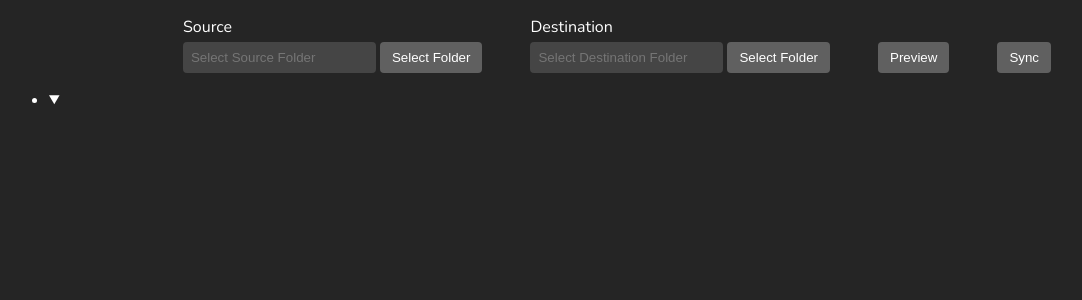
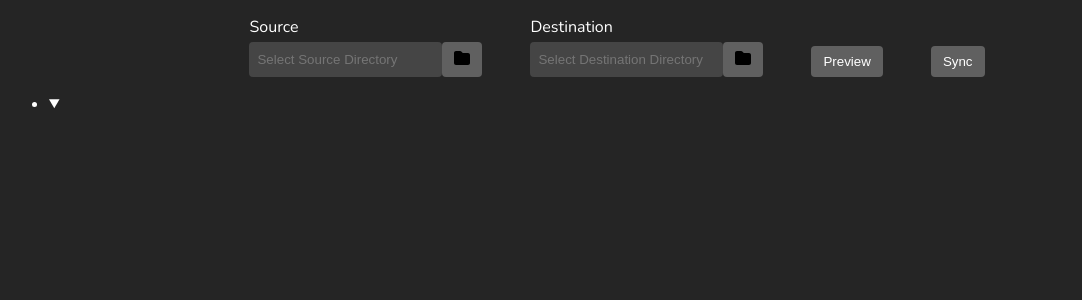
Before and after one commit to KohGuanZeh/lsync, a Vue app in the folder frontend/: page / in a window 1280 px wide. Shown: the top 300 px of the page, without its empty margins (23-1105 px from the left). Built offline with nearby package versions, Linux system fonts and the light colour scheme.

Commit message:
Refactor directory select

```diff
--- a/frontend/src/App.vue
+++ b/frontend/src/App.vue
@@ -1,9 +1,9 @@
 <script lang="ts" setup>
-import UniDirectionalSyncMenu from './components/UniDirectionalSyncMenu.vue';
+import UniDirectionalSyncPage from './components/UniDirectionalSyncPage.vue';
 </script>
 
 <template>
-    <UniDirectionalSyncMenu></UniDirectionalSyncMenu>
+    <UniDirectionalSyncPage></UniDirectionalSyncPage>
 </template>
 
 <style></style>
--- /dev/null
+++ b/frontend/src/components/DirectorySelect.vue
@@ -0,0 +1,80 @@
+<script lang="ts">
+export enum DirType {
+    Src = "src",
+    Dst = "dst"
+}
+
+function getLabel(dirType: DirType): string {
+    if (dirType == DirType.Dst) {
+        return "Destination";
+    }
+    return "Source";
+}
+</script>
+
+
+<script lang="ts" setup>
+import { PropType, watch } from 'vue';
+import { SelectDirectory } from '../../wailsjs/go/backend/App';
+
+const props = defineProps({
+    dirType: {
+        type: String as PropType<DirType>,
+        required: true,
+        default: DirType.Src,
+    },
+    dirVal: {
+        type: String,
+        required: true,
+        default: ""
+    }
+});
+const emit = defineEmits(['update-dir-value']);
+const label = getLabel(props.dirType);
+
+watch(() => props.dirVal, (newDirVal) => {
+    emit('update-dir-value', props.dirType, newDirVal);
+});
+
+function selectDirectory() {
+    const title = `Select ${label} Directory`;
+    SelectDirectory(title).then(res => {
+        if (res.length != 0) {
+            emit('update-dir-value', props.dirType, res);
+        }
+    }, err => {
+        console.log(err);
+    });
+}
+</script>
+
+<template>
+    <div class="dir-select-container">
+        <label :for="`${dirType}-dir`">{{ label }}</label>
+        <div class="dir-select-controls">
+            <input :name="`${dirType}-dir`" v-model="props.dirVal" :placeholder="`Select ${label} Directory`"
+                autocomplete="off" type="text" />
+            <button @click="selectDirectory">
+                <img class="img-btn" src="../assets/images/icons/folder-solid.svg" alt="select-dir-icon">
+            </button>
+        </div>
+    </div>
+</template>
+
+<style scoped>
+.dir-select-container {
+    display: flex;
+    flex-direction: column;
+    gap: 0.25rem;
+}
+
+.dir-select-controls {
+    display: flex;
+}
+
+.img-btn {
+    margin: auto;
+    width: 1rem;
+    height: 1rem;
+}
+</style>
--- a/frontend/src/components/SyncPreviewTree.vue
+++ b/frontend/src/components/SyncPreviewTree.vue
@@ -22,6 +22,7 @@ function getClassFromSyncStatus(status?: string): string {
 }
 </script>
 
+<!-- Need to add key for v-for -->
 <template>
     <ul>
         <li>
--- a/frontend/src/components/UniDirectionalSyncMenu.vue
+++ /dev/null
@@ -1,104 +0,0 @@
-<script lang="ts" setup>
-import { ref } from 'vue'
-import { PreviewSync, SelectDirectory } from "../../wailsjs/go/backend/App"
-import SyncPreviewTree from './SyncPreviewTree.vue';
-import { dirsyncmap } from '../../wailsjs/go/models';
-
-enum DirType {
-    Src = "src",
-    Dst = "dst"
-}
-
-const srcDir = ref("");
-const dstDir = ref("");
-const dirPreview = ref<dirsyncmap.DirSyncStruct | undefined>(undefined);
-
-function selectFolder(dirType: DirType) {
-    let title = "Select Source Directory";
-    let dirRef = srcDir;
-    if (dirType != DirType.Src) {
-        title = "Select Destination Directory";
-        dirRef = dstDir;
-    }
-    SelectDirectory(title).then(res => {
-        if (res.length != 0) {
-            dirRef.value = res;
-            dirPreview.value = undefined;
-        }
-    }, err => {
-        console.log(err);
-    });
-}
-
-function previewSync() {
-    PreviewSync(srcDir.value, dstDir.value).then(res => {
-        dirPreview.value = res;
-    }, err => {
-        console.log(err);
-        dirPreview.value = undefined;
-    })
-}
-
-</script>
-
-<template>
-    <main>
-        <section class="lsync-controls">
-            <div id="src-input" class="dir-select-container">
-                <label for="src-dir">Source</label>
-                <div class="dir-select">
-                    <input id="src-dir" name="src-dir" v-model="srcDir" placeholder="Select Source Folder"
-                        autocomplete="off" type="text" />
-                    <button @click="selectFolder(DirType.Src)">Select Folder</button>
-                </div>
-            </div>
-            <div id="dst-input" class="dir-select-container">
-                <label for="dst-dir">Destination</label>
-                <div class="dir-select">
-                    <input id="dst-dir" name="dst-dir" v-model="dstDir" placeholder="Select Destination Folder"
-                        autocomplete="off" type="text" />
-                    <button @click="selectFolder(DirType.Dst)">Select Folder</button>
-                </div>
-            </div>
-            <button class="btn" @click="previewSync">
-                Preview
-            </button>
-            <button class="btn">
-                Sync
-            </button>
-        </section>
-        <section>
-            <SyncPreviewTree :dirPreview="dirPreview" :dirName="dstDir"></SyncPreviewTree>
-        </section>
-    </main>
-</template>
-
-<style scoped>
-main {
-    width: 100%;
-    display: flex;
-    flex-direction: column;
-}
-
-.btn {
-    margin-top: auto;
-    max-height: fit-content;
-}
-
-.lsync-controls {
-    margin: 0 auto;
-    display: flex;
-    gap: 3rem;
-}
-
-.dir-select-container {
-    display: flex;
-    flex-direction: column;
-    gap: 0.25rem;
-}
-
-.dir-select {
-    display: flex;
-    gap: 0.25rem;
-}
-</style>
--- /dev/null
+++ b/frontend/src/components/UniDirectionalSyncPage.vue
@@ -0,0 +1,63 @@
+<script lang="ts" setup>
+import { ref } from 'vue'
+import { PreviewSync, SelectDirectory } from '../../wailsjs/go/backend/App'
+import SyncPreviewTree from './SyncPreviewTree.vue';
+import { dirsyncmap } from '../../wailsjs/go/models';
+import DirectorySelect, { DirType } from './DirectorySelect.vue'
+
+const srcDir = ref("");
+const dstDir = ref("");
+const dirPreview = ref<dirsyncmap.DirSyncStruct | undefined>(undefined);
+
+function updateDirVal(dirType: DirType, newDirVal: string) {
+    const refDir = dirType == DirType.Src ? srcDir : dstDir;
+    refDir.value = newDirVal;
+    dirPreview.value = undefined;
+}
+
+function previewSync() {
+    PreviewSync(srcDir.value, dstDir.value).then(res => {
+        dirPreview.value = res;
+    }, err => {
+        console.log(err);
+        dirPreview.value = undefined;
+    })
+}
+</script>
+
+<template>
+    <main>
+        <section class="lsync-controls">
+            <DirectorySelect :dirType="DirType.Src" :dirVal="srcDir" @update-dir-value="updateDirVal"></DirectorySelect>
+            <DirectorySelect :dirType="DirType.Dst" :dirVal="dstDir" @update-dir-value="updateDirVal"></DirectorySelect>
+            <button class="btn" @click="previewSync">
+                Preview
+            </button>
+            <button class="btn">
+                Sync
+            </button>
+        </section>
+        <section>
+            <SyncPreviewTree :dirPreview="dirPreview" :dirName="dstDir"></SyncPreviewTree>
+        </section>
+    </main>
+</template>
+
+<style scoped>
+main {
+    width: 100%;
+    display: flex;
+    flex-direction: column;
+}
+
+.btn {
+    margin-top: auto;
+    max-height: fit-content;
+}
+
+.lsync-controls {
+    margin: 0 auto;
+    display: flex;
+    gap: 3rem;
+}
+</style>
```
Also changed, not shown: frontend/src/assets/images/icons/folder-solid.svg (added).
